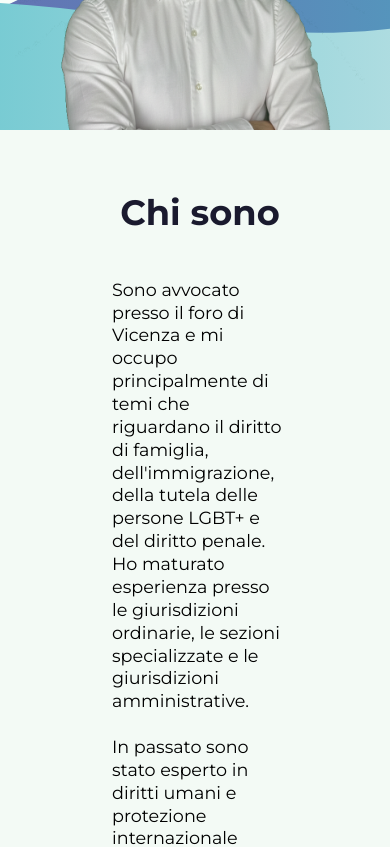
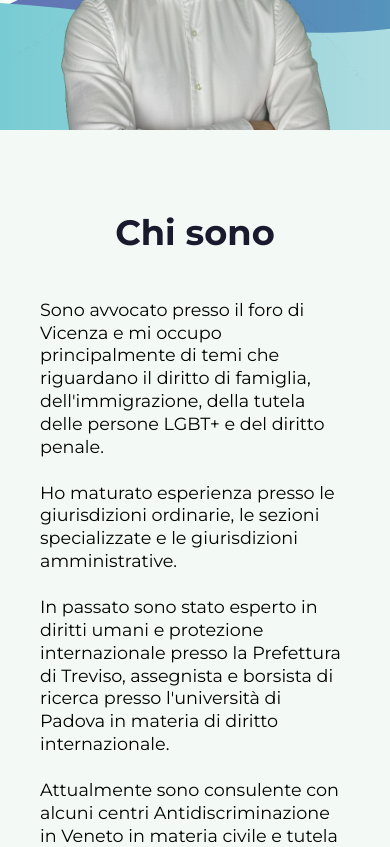
Before and after one commit to tatimutter/giulio-farronato, a React (Create React App) app: page / in a window 390 px wide. Shown: the part 520-1367 px from the top of the page. Built offline with nearby package versions, Linux system fonts and the light colour scheme.

Commit message:
miglioramenti: allargamento testo About, cambiamento freccia scroll-top

```diff
--- a/src/Components/About.jsx
+++ b/src/Components/About.jsx
@@ -1,94 +1,48 @@
-import React from "react";
-import './css/about.css';
-function About (
-    {
-        who,
-        descr1,
-        descr2,
-        descr3,
-        descr4,
-        descr5,
-        descr6,
-        mail,
-        linkedIn
-    }
-)  {
+import React from 'react'
+import '../App.css'
+import './css/about.css'
 
-
-return (
-  <div id="about-section" className="about-area section-padding">
-    <div className="container">
-      <div className="row align-items-center">
-
-        <div className="col-lg-6 col-md-12 col-xs-12 info">
-          <div className="about-wrapper wow fadeInLeft" data-wow-delay="0.3s">
-
-            <h2 className="section-title">{who}</h2>
-
-            <div className="about-content">
-              <p className="about-lead">{descr1}</p>
-              <p className="about-body">{descr2}</p>
-              <p className="about-body">{descr3}</p>
-              <p className="about-body">{descr4}</p>
-              <p className="about-body">{descr5}</p>
-              <p className="about-highlight">{descr6}</p>
-
-              <div className="about-actions">
-                <a href="mailto:info@giuliofarronato.com" className="btn btn-custom">{mail}</a>
-              </div>
-            </div>
-
-          </div>
-        </div>
-
-        <div className="col-lg-6 col-md-12 col-xs-12 wow fadeInRight" data-wow-delay="0.3s">
-          <div className="about-image-wrapper">
-            <img className="img-fluid about-photo" src="../LinkedIn-test.png" alt="Giulio Farronato" />
-            <a href="https://www.linkedin.com/in/giuliofarronato/" className="btn btn-custom mt-3">{linkedIn}</a>
-          </div>
-        </div>
-
-      </div>
-    </div>
-  </div>
-)
-
-
-   /* return (
-    <div id="about-section" className="about-area section-padding" >
-        <div className="container">
+const AboutOneCol = ({
+    who, descr1, descr2, descr3, descr4, descr5, descr6, mail, linkedIn
+}) => {
+  return (
+    <div id="about-section" className="about-area section-padding">
+        <div style={{textAlign:"center"}}>
           <div className="row">
-            <div className="col-lg-6 col-md-12 col-xs-12 info">
+            <div className="col-lg-12 col-md-12 col-xs-12 info">
               <div className="about-wrapper wow fadeInLeft" data-wow-delay="0.3s">
                 <div>
                   <div className="site-heading">
-
                     <h2 className="section-title">{who}</h2>
                   </div>
-                  <div className="content">
-                    <p style={{fontSize:"larger"}}> {descr1}
+                  <div className="content" style={{padding:'0 7em'}}>
+                    <p style={{fontSize:"1.1em"}}> {descr1}
+                    <br /> <br />
+                    {descr2}
+                    <br/> <br/>
+                    {descr3}
+                    <br/>  <br/>
+                    {descr4}
+                    <br/> <br/>
+                    {descr5}
+                    <br/> <br/>
                     </p>
-                    {descr2}
-                    <br/>
-                    {descr3}
-                    <br/> <br/>
-                    {descr4}
-                    <br/><br/>
-                    <p style={{fontWeight:"bold", fontSize:"medium"}}>{descr5}</p>
-
-                    <a href="mailto:info@nicolanoro.com" className="btn btn-custom mt-3">{mail}</a>
+                  </div>
+                  <div className="row">
+                    <div className="about-info col-lg-6 col-md-6 col-s-6 col-xs-12">
+                      <p style={{fontWeight:"bold", fontSize:"larger"}}>{descr6}</p>
+                    </div>
+                    <div className="about-linkedin col-lg-6 col-md-6 col-s-6 col-xs-12">
+                      <a href="https://www.linkedin.com/in/giuliofarronato/?originalSubdomain=it" className="btn btn-custom mt-3">{linkedIn}</a>
+                    </div>
                   </div>
                 </div>
               </div>
             </div>
-            <div className="col-lg-6 col-md-12 col-xs-12 wow fadeInRight" data-wow-delay="0.3s">
-              <img className="img-fluid" src="../LinkedIn-test.png" alt="" style={{marginTop:'60px', marginBottom:'50px'}}></img>
-              <a href="https://www.linkedin.com/in/giuliofarronato/?originalSubdomain=it" className="btn btn-custom mt-3">{linkedIn}</a>
-            </div>
           </div>
         </div>
       </div>
-  )  */
+  )
 }
 
-export default About
+export default AboutOneCol
--- a/src/Components/AboutOneCol.jsx
+++ /dev/null
@@ -1,48 +0,0 @@
-import React from 'react'
-import '../App.css'
-import './css/about.css'
-
-const AboutOneCol = ({
-    who, descr1, descr2, descr3, descr4, descr5, descr6, mail, linkedIn
-}) => {
-  return (
-    <div id="about-section" className="about-area section-padding">
-        <div style={{textAlign:"center"}}>
-          <div className="row">
-            <div className="col-lg-12 col-md-12 col-xs-12 info">
-              <div className="about-wrapper wow fadeInLeft" data-wow-delay="0.3s">
-                <div>
-                  <div className="site-heading">
-                    <h2 className="section-title">{who}</h2>
-                  </div>
-                  <div className="content" style={{padding:'0 7em'}}>
-                    <p style={{fontSize:"1.1em"}}> {descr1}
-                    <br />
-                    {descr2}
-                    <br/> <br/>
-                    {descr3}
-                    <br/>  <br/>
-                    {descr4}
-                    <br/> <br/>
-                    {descr5}
-                    <br/> <br/>
-                    </p>
-                  </div>
-                  <div className="row">
-                    <div className="about-info col-lg-6 col-md-6 col-s-6 col-xs-12">
-                      <p style={{fontWeight:"bold", fontSize:"larger"}}>{descr6}</p>
-                    </div>
-                    <div className="about-linkedin col-lg-6 col-md-6 col-s-6 col-xs-12">
-                      <a href="https://www.linkedin.com/in/giuliofarronato/?originalSubdomain=it" className="btn btn-custom mt-3">{linkedIn}</a>
-                    </div>
-                  </div>
-                </div>
-              </div>
-            </div>
-          </div>
-        </div>
-      </div>
-  )
-}
-
-export default AboutOneCol
--- a/src/Components/css/about.css
+++ b/src/Components/css/about.css
@@ -1,4 +1,4 @@
-#about-section .about-area {
+#about-section  {
   padding: 80px 0;
 
 }
@@ -14,8 +14,20 @@
 }
 
 #about-section .content p {
-  text-align: left;
+  text-align: left !important;
    line-height: 1.3;
+  }
+
+
+#about-section .content {
+  padding-left: 0 !important;
+  padding-right: 0 !important;
+  max-width: none !important;
+}
+
+#about-section .info {
+  padding-left: 15px !important;
+  padding-right: 15px !important;
 }
 
  #about-section .col-lg-12 {
@@ -82,3 +94,12 @@
   letter-spacing: 0.03em;
   padding: 10px 24px;
 }
+
+@media (max-width: 991px) {
+  #about-section .about-wrapper,
+  #about-section .content {
+    padding-left: 20px !important;
+    padding-right: 20px !important;
+    box-sizing: border-box;
+  }
+}
--- a/src/Pages/Home.jsx
+++ b/src/Pages/Home.jsx
@@ -1,7 +1,7 @@
 import React, {useState, useEffect} from 'react';
 
 import Hero from '../Components/Hero';
-import AboutOneCol from '../Components/AboutOneCol';
+import About from '../Components/About';
 import Servizi from '../Components/Servizi';
 import Contatti from '../Components/Contatti';
 
@@ -11,14 +11,7 @@ function Home(
 )
 
 {
-
-
-
-
-
-
-
-    const offset = 200;
+     const offset = 50;
     //const duration = 500;
     const [showButton, setShowButton] = useState(false);
 
@@ -59,17 +52,17 @@ function Home(
    altPic='Piano americano dell&#39;avvocato Giulio Farronato, sorridente. Indossa una camicia bianca' />
 
 
- <AboutOneCol
+ <About
 
 
  who='Chi sono'
- descr1='Sono avvocato presso il foro di Vicenza e mi occupo principalmente di temi che riguardano il diritto di famiglia, dell&#39;immigrazione, della tutela delle persone LGBT+ e del diritto penale. '
+ descr1='Sono avvocato presso il foro di Vicenza e mi occupo principalmente di temi che riguardano il diritto di famiglia, dell&#39;immigrazione, della tutela delle persone LGBT+ e del diritto penale.'
  descr2='Ho maturato esperienza presso le giurisdizioni ordinarie, le sezioni specializzate e le giurisdizioni amministrative.'
  descr3= 'In passato sono stato esperto in diritti umani e protezione internazionale presso la Prefettura di Treviso, assegnista e borsista di ricerca presso l&#39;università di Padova in materia di diritto internazionale.'
  descr4= 'Attualmente sono consulente con alcuni centri Antidiscriminazione in Veneto in materia civile e tutela contro le discriminazioni per orientamento sessuale e identità di genere e per Veneto Lavoro in materia di diritto dell&#39;immigrazione.'
  descr5='Sono socio delle associazioni ASGI - Associazione Studi Giuridici Immigrazione con la quale seguo progetti legati alle prassi illegittime della pubblica amministrazione e Rete Lenford-Avvocatura per i diritti LGBT+ con cui seguo in particolare il tema della tutela delle persone trans e delle persone non binarie.'
 descr6= 'Vuoi saperne di più?'
- /*  mail='Scrivimi' */
+
  linkedIn='Visita il mio LinkedIn'
  />
 
@@ -95,18 +88,16 @@ send='Invia messaggio'/>
 
   <div style={{textAlign:'right', paddingRight:'1em'}}>
       {showButton && (
-        <button style={{background: 'transparent',
-          border: 'none' }} onClick={scrollToTop}>
-         <svg
-      fill="#46bbc6"
-      viewBox="0 0 16 16"
-      height="3em"
-      width="3em"
-
-    >
-      <path d="M16 8A8 8 0 100 8a8 8 0 0016 0zm-7.5 3.5a.5.5 0 01-1 0V5.707L5.354 7.854a.5.5 0 11-.708-.708l3-3a.5.5 0 01.708 0l3 3a.5.5 0 01-.708.708L8.5 5.707V11.5z" />
-    </svg>
-        </button>
+        <button
+  type="button"
+  className={`scroll-top ${showButton ? 'visible' : ''}`}
+  onClick={scrollToTop}
+  aria-label="Torna su"
+>
+  <svg viewBox="0 0 16 16" width="22" height="22" fill="currentColor">
+    <path d="M8 3.293l5.354 5.353a.5.5 0 01-.708.708L8 4.707 3.354 9.354a.5.5 0 01-.708-.708L8 3.293z" />
+  </svg>
+</button>
 
       )}
       </div>
```
Also changed, not shown: src/App.css, src/Components/css/main.css (line endings or trailing spaces).
